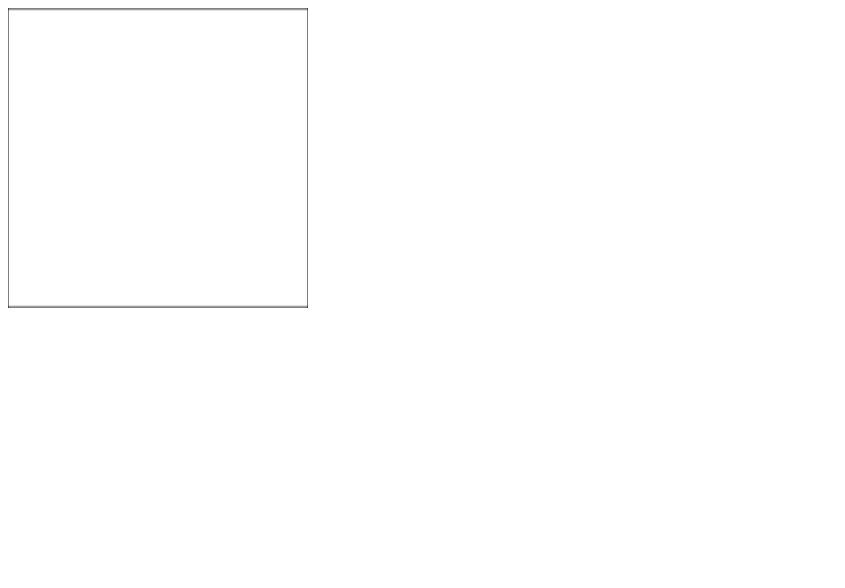
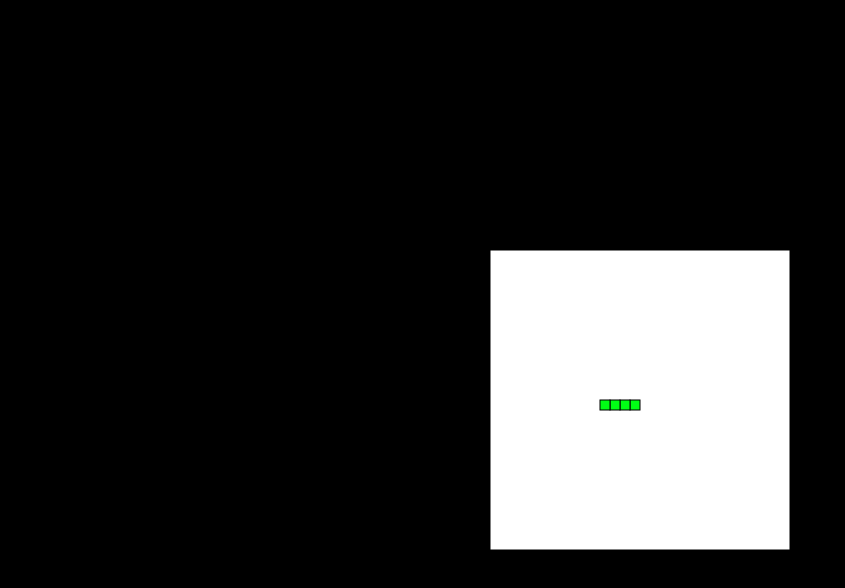
Before and after one commit to J-Banno/Snake_Game, a plain HTML site: page index.html in a window 1280 px wide. Shown: the whole page, without its empty margins (0-845 px from the left). Drawn offline with Linux system fonts and the light colour scheme.

Commit message:
draw snake

```diff
--- a/app.js
+++ b/app.js
@@ -1,9 +1,9 @@
-//Variables
+/** Variables **/
 
 const canvas = document.getElementById("canvas");
 const ctx = canvas.getContext("2d");
 
-/****Interface****/
+/** Interface **/
 
 //Fond
 ctx.fillStyle = "white";
@@ -11,3 +11,28 @@ ctx.fillRect(0, 0, canvas.width, canvas.height);
 //Contour
 ctx.strokeStyle = "black";
 ctx.strokeRect(0, 0, canvas.width, canvas.height);
+
+/** Structure serpent **/
+
+//Initialisation du corp
+
+let snake = [
+  { x: 140, y: 150 },
+  { x: 130, y: 150 },
+  { x: 120, y: 150 },
+  { x: 110, y: 150 },
+];
+
+function displayCube(cube) {
+  ctx.fillStyle = "#00fe14";
+  ctx.strokeStyle = "black";
+  ctx.fillRect(cube.x, cube.y, 10, 10);
+  ctx.strokeRect(cube.x, cube.y, 10, 10);
+}
+
+function displaySnake() {
+  snake.forEach((cube) => {
+    displayCube(cube);
+  });
+}
+displaySnake();
--- a/index.html
+++ b/index.html
@@ -8,7 +8,7 @@
     <link rel="stylesheet" href="style.css" />
   </head>
   <body>
-    <canvas id="canvas"></canvas>
+    <canvas id="canvas" width="300" height="300"></canvas>
     <!-- Script -->
     <script src="app.js"></script>
   </body>
--- a/style.css
+++ b/style.css
@@ -1,4 +1,12 @@
+body {
+  margin: 0;
+  padding: 0;
+  background-color: black;
+}
+
 #canvas {
-  width: 300px;
-  height: 300px;
+  position: absolute;
+  top: 50%;
+  left: 50%;
+  transform: translate(-50%, -50%);
 }
```
